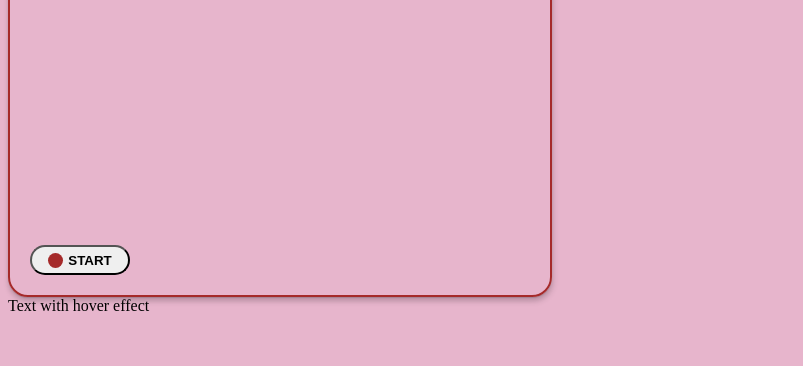
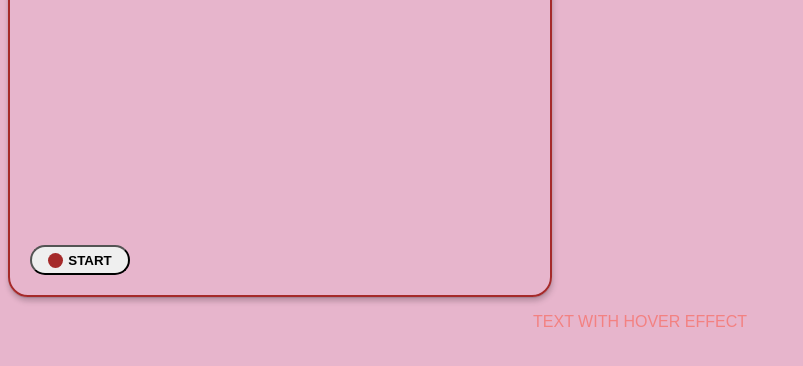
Before and after one commit to smisyuk4/practice, a plain HTML site: page index.html in a window 1280 px wide. Shown: the part 120-486 px from the top of the page, without its empty margins (0-803 px from the left). Drawn offline with Linux system fonts and the light colour scheme.

Commit message:
Update style2.css

```diff
--- a/style2.css
+++ b/style2.css
@@ -210,3 +210,34 @@ p {
 .menu:hover .nav-wrp{
     transform: translateX(0);
 }
+
+
+
+/* анимация подчнокивания */
+
+.text {
+  position: relative;
+  text-align: center;
+  padding: 1rem;
+  text-transform: uppercase;
+  font-family: sans-serif;
+  color: #f38181;
+}
+.effect {
+  position: relative;
+}
+.effect::after {
+  content: '';
+  width: 0;
+  height: 2px;
+  position: absolute;
+  bottom: -4px;
+  right: 0;
+  background: #f38181;
+  transition: width 0.5s, left 0.5s;
+}
+
+.effect:hover::after {
+  width: 100%;
+  left: 0;
+}
```
